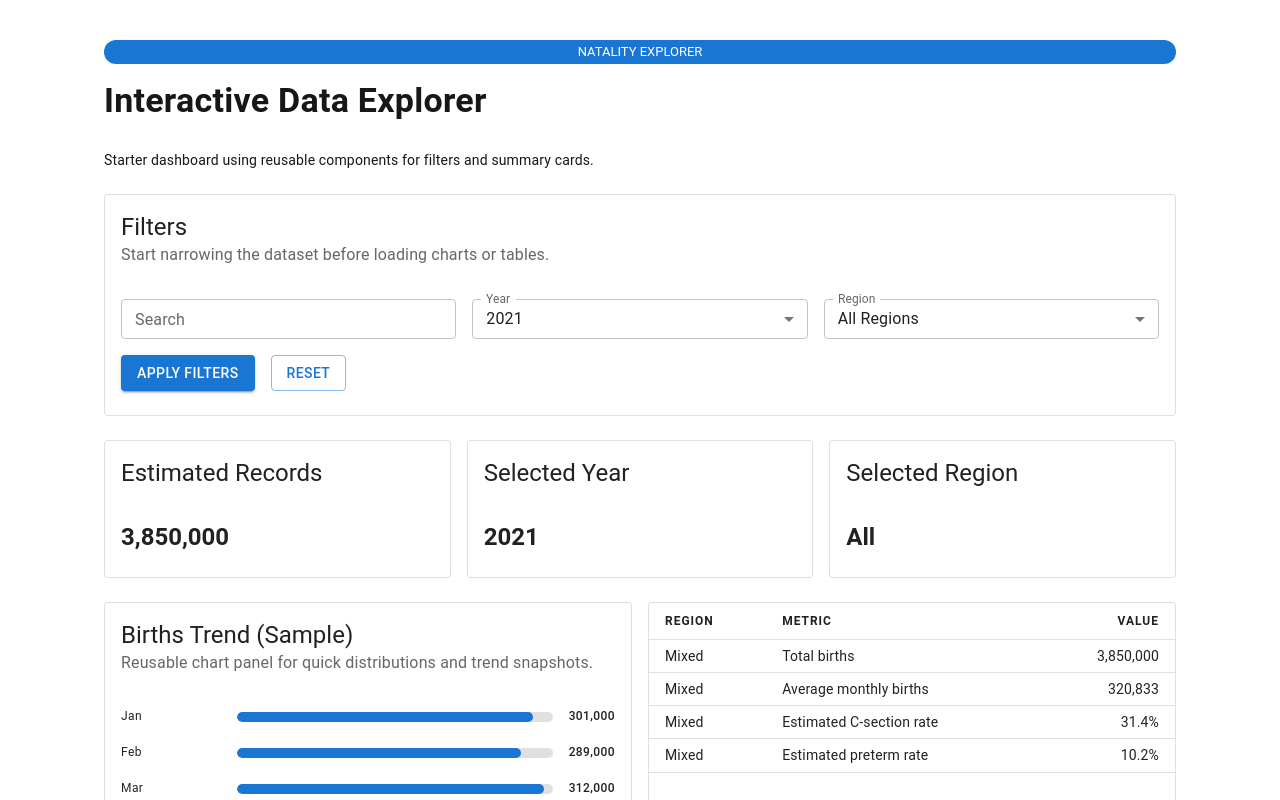
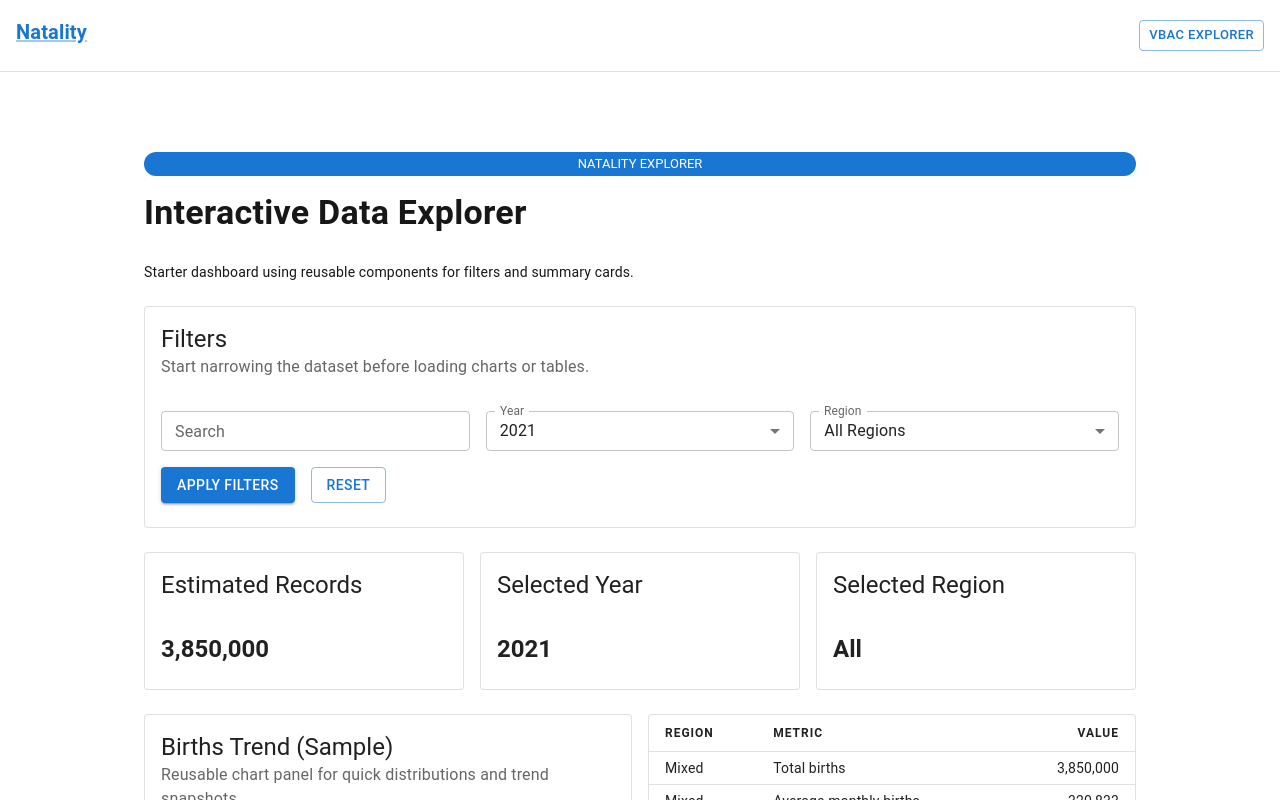
Before and after one commit to shroommu/natality-stats, a Next.js app in the folder frontend/: page / in a window 1280 px wide. Shown: the top 800 px of the page. Built offline with nearby package versions, Linux system fonts and the light colour scheme.

Commit message:
add header, main

```diff
--- a/frontend/app/layout.tsx
+++ b/frontend/app/layout.tsx
@@ -1,5 +1,6 @@
 import type { Metadata } from "next";
 import "./globals.css";
+import { Box, Button, Link, Typography } from "@mui/material";
 
 export const metadata: Metadata = {
   title: "Natality",
@@ -12,7 +13,32 @@ export default function RootLayout({
 }>) {
   return (
     <html lang="en">
-      <body>{children}</body>
+      <body>
+        <header>
+          <Box
+            sx={{
+              display: "flex",
+              alignItems: "center",
+              justifyContent: "space-between",
+              p: 2,
+              borderBottom: "1px solid",
+              borderColor: "divider",
+            }}
+          >
+            <Link href="/">
+              <Typography variant="h6" sx={{ fontWeight: 600 }} gutterBottom>
+                Natality
+              </Typography>
+            </Link>
+            <Button variant="outlined" size="small" href="/vbac">
+              VBAC Explorer
+            </Button>
+          </Box>
+        </header>
+        <main className="mx-auto flex w-full max-w-6xl flex-col gap-6 p-6 md:p-10">
+          {children}
+        </main>
+      </body>
     </html>
   );
 }
```
